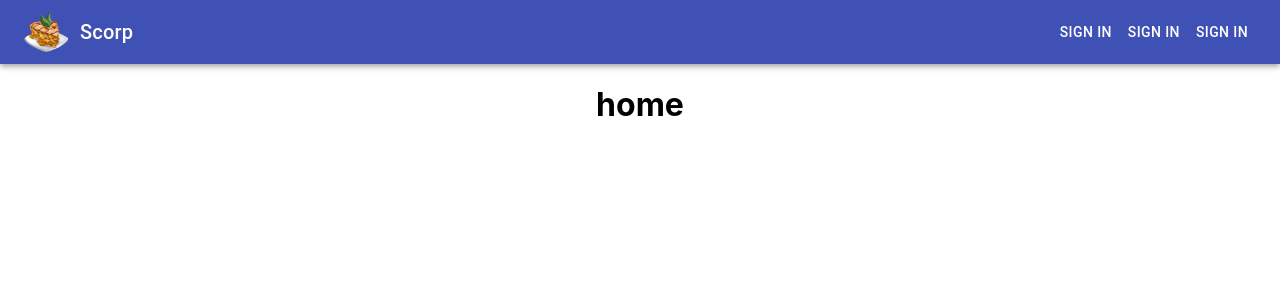
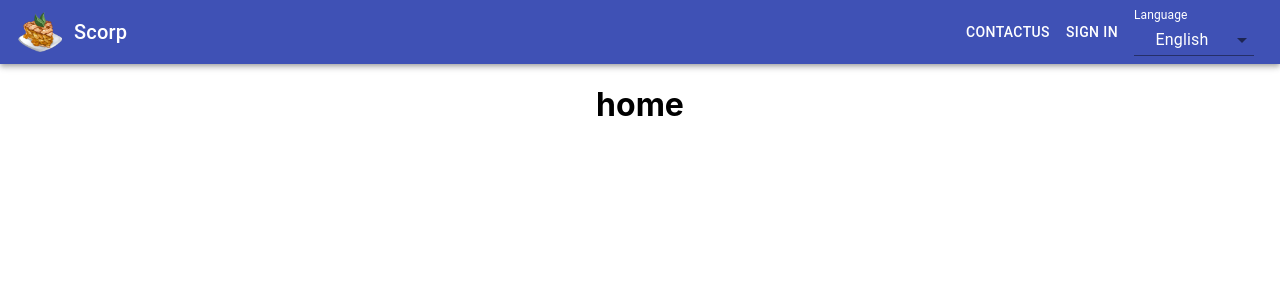
Before and after one commit to Ahmetbasli/active, a React (Create React App) app: page / in a window 1280 px wide. Shown: the top 300 px of the page. Built offline with nearby package versions, Linux system fonts and the light colour scheme.

Commit message:
Create language dropdown

```diff
--- a/src/components/header/Header.css
+++ b/src/components/header/Header.css
@@ -6,6 +6,7 @@ img {
 }
 
 .header__toolbar {
+  padding: 0 18px;
   display: flex;
   justify-content: space-between;
 }
--- a/src/components/header/Header.js
+++ b/src/components/header/Header.js
@@ -11,10 +11,10 @@ const Header = () => {
   return (
     <div>
       <AppBar className="header" position="static">
-        <Toolbar className="header__toolbar">
+        <div className="header__toolbar">
           <Leftside />
           <Rightside />
-        </Toolbar>
+        </div>
       </AppBar>
     </div>
   );
--- a/src/components/header/right-side/Rightside.css
+++ b/src/components/header/right-side/Rightside.css
@@ -0,0 +1,4 @@
+.rightside {
+  display: flex;
+  align-items: center;
+}
--- a/src/components/header/right-side/Rightside.js
+++ b/src/components/header/right-side/Rightside.js
@@ -1,12 +1,13 @@
 import React from "react";
 import Button from "@material-ui/core/Button";
-
+import Dropdown from "./dropdown/Dropdown";
+import "./Rightside.css";
 const Rightside = () => {
   return (
-    <div>
+    <div className="rightside">
+      <Button color="inherit">ContactUs </Button>
       <Button color="inherit">Sign In </Button>
-      <Button color="inherit">Sign In </Button>
-      <Button color="inherit">Sign In </Button>
+      <Dropdown />
     </div>
   );
 };
--- /dev/null
+++ b/src/components/header/right-side/dropdown/Dropdown.js
@@ -0,0 +1,64 @@
+import React from "react";
+import { makeStyles } from "@material-ui/core/styles";
+import InputLabel from "@material-ui/core/InputLabel";
+import MenuItem from "@material-ui/core/MenuItem";
+import FormControl from "@material-ui/core/FormControl";
+import Select from "@material-ui/core/Select";
+
+const useStyles = makeStyles((theme) => ({
+  button: {
+    display: "block",
+    marginTop: theme.spacing(2),
+  },
+  formControl: {
+    margin: theme.spacing(1),
+    minWidth: 120,
+  },
+  label: {
+    color: "#fff",
+  },
+}));
+
+export default function ControlledOpenSelect() {
+  const classes = useStyles();
+  const [language, setLanguage] = React.useState("en");
+  const [open, setOpen] = React.useState(false);
+
+  const handleChange = (event) => {
+    setLanguage(event.target.value);
+  };
+
+  const handleClose = () => {
+    setOpen(false);
+  };
+
+  const handleOpen = () => {
+    setOpen(true);
+  };
+
+  return (
+    <div>
+      <FormControl className={classes.formControl}>
+        <InputLabel
+          className={classes.label}
+          id="demo-controlled-open-select-label"
+        >
+          Language
+        </InputLabel>
+        <Select
+          className={classes.label}
+          labelId="demo-controlled-open-select-label"
+          id="demo-controlled-open-select"
+          open={open}
+          onClose={handleClose}
+          onOpen={handleOpen}
+          value={language}
+          onChange={handleChange}
+        >
+          <MenuItem value={"en"}>English</MenuItem>
+          <MenuItem value={"tr"}>Turkish</MenuItem>
+        </Select>
+      </FormControl>
+    </div>
+  );
+}
```
Also changed, not shown: src/components/header/right-side/dropdown/Dropdown.css (added).
